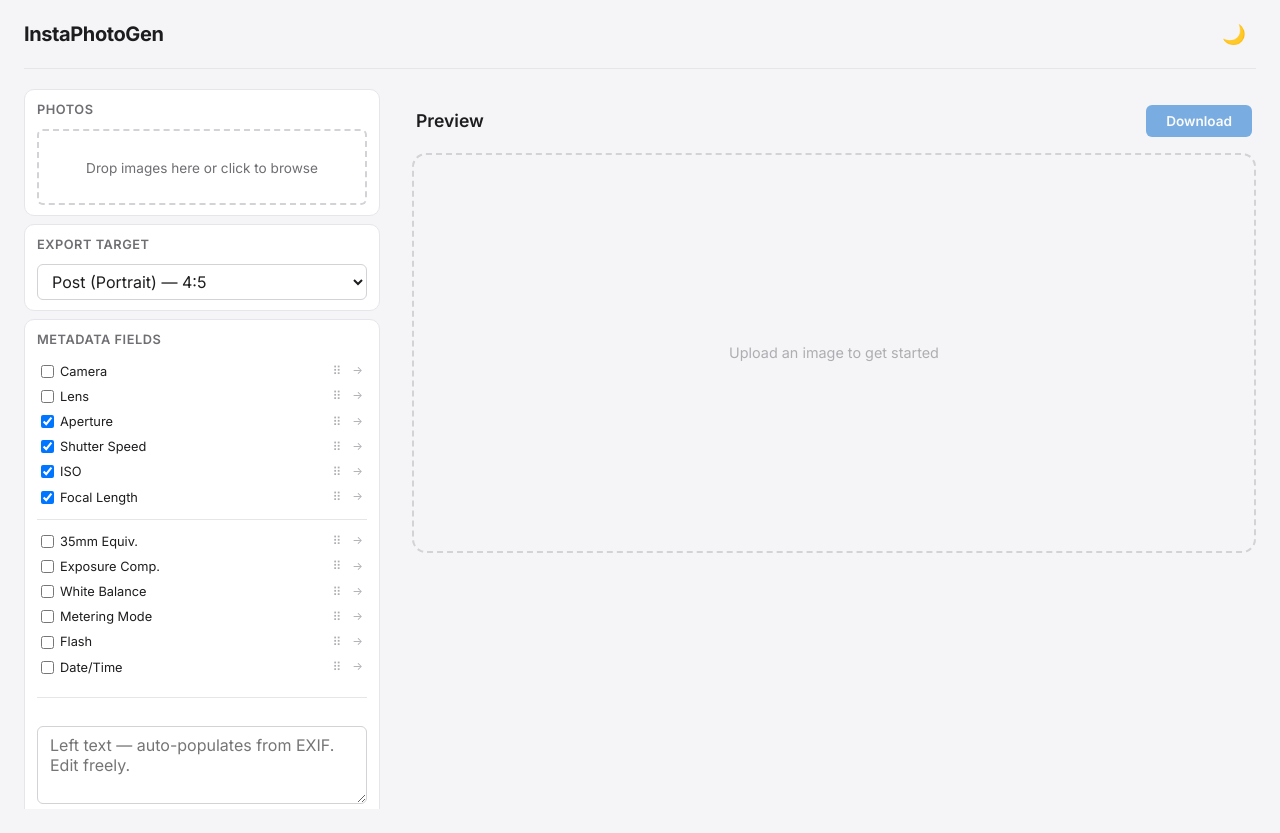
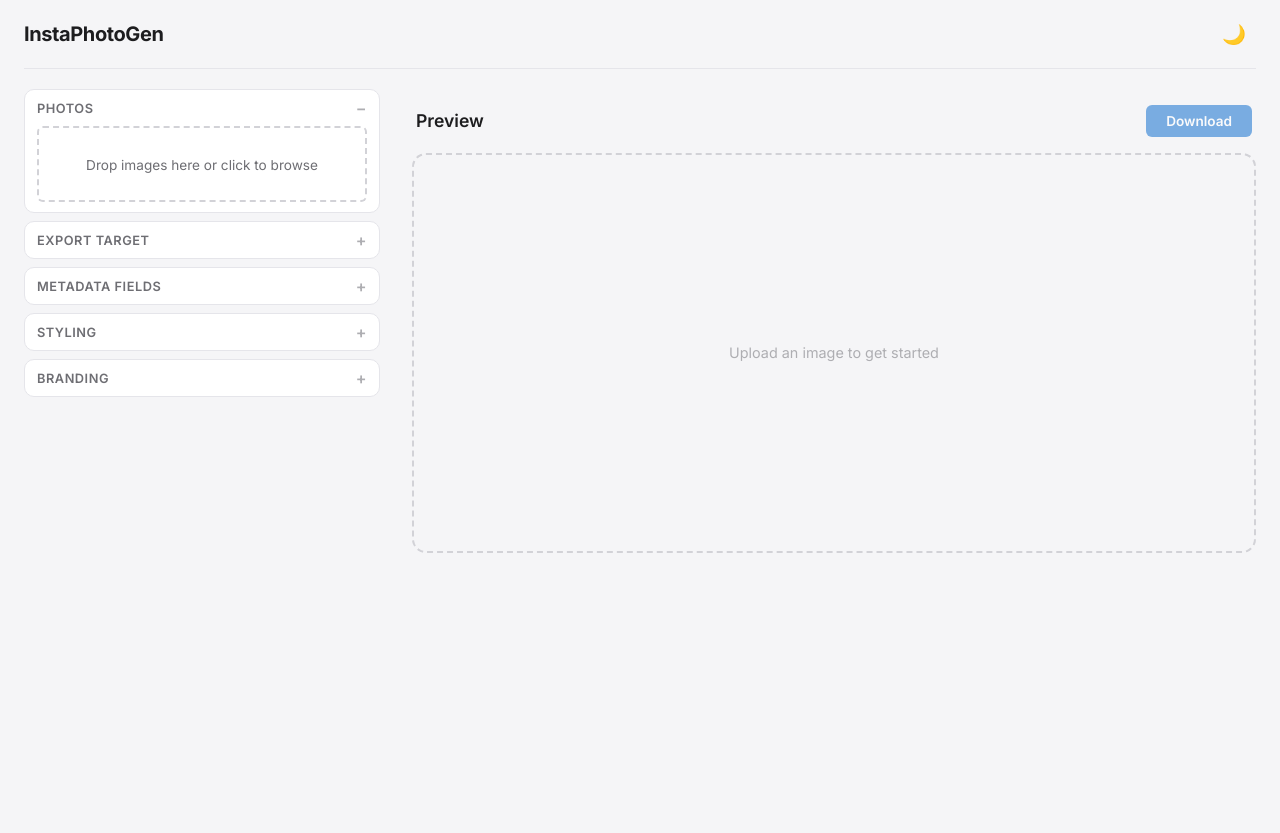
Before and after one commit to SeanDolan0/instaPhotoGenV2, a React (Vite) app: page / in a window 1280 px wide. After the commit the page ends 800 px from the top, so only its background shows below. Built offline with nearby package versions, Linux system fonts and the light colour scheme.

Commit message:
feat: implement collapsible sections in control panel and update component props for compact view

```diff
--- a/src/components/ControlPanel/BrandingPanel.tsx
+++ b/src/components/ControlPanel/BrandingPanel.tsx
@@ -1,22 +1,22 @@
 import { useSettings } from '../../contexts/SettingsContext'
 import styles from '../../styles/ControlPanel.module.css'
 
-export default function BrandingPanel() {
+export default function BrandingPanel({ compact }: { compact?: boolean }) {
   const { settings, settingsDispatch } = useSettings()
   const brand = settings.branding
 
   return (
-    <section className={styles.section}>
-      <h3 className={styles.sectionTitle}>
-        Branding
-        <label className={styles.toggleInline}>
+    <>
+      {!compact && <h3 className={styles.sectionTitle}>Branding</h3>}
+
+      <label className={styles.fieldRow}>
+        <span>Watermark</span>
         <input
           type="checkbox"
           checked={brand.enabled}
           onChange={() => settingsDispatch({ type: 'SET_BRANDING', payload: { enabled: !brand.enabled } })}
         />
       </label>
-      </h3>
 
       {brand.enabled && (
         <div className={styles.brandFields}>
@@ -40,6 +40,6 @@ export default function BrandingPanel() {
           </label>
         </div>
       )}
-    </section>
+    </>
   )
 }
--- a/src/components/ControlPanel/ControlPanel.tsx
+++ b/src/components/ControlPanel/ControlPanel.tsx
@@ -1,3 +1,4 @@
+import { useState, type ReactNode } from 'react'
 import UploadSection from './UploadSection'
 import ExportTargetSelect from './ExportTargetSelect'
 import MetadataPanel from './MetadataPanel'
@@ -6,14 +7,41 @@ import BrandingPanel from './BrandingPanel'
 import BatchExport from './BatchExport'
 import styles from '../../styles/ControlPanel.module.css'
 
+function Collapsible({ title, defaultOpen = false, children }: { title: string; defaultOpen?: boolean; children: ReactNode }) {
+  const [open, setOpen] = useState(defaultOpen)
+  return (
+    <div className={styles.section}>
+      <button
+        className={styles.collapseBtn}
+        onClick={() => setOpen(!open)}
+        aria-expanded={open}
+      >
+        <span>{title}</span>
+        <span className={styles.collapseIcon}>{open ? '−' : '+'}</span>
+      </button>
+      {open && children}
+    </div>
+  )
+}
+
 export default function ControlPanel() {
   return (
     <aside className={styles.panel}>
-      <UploadSection />
-      <ExportTargetSelect />
-      <MetadataPanel />
-      <StylingPanel />
-      <BrandingPanel />
+      <Collapsible title="Photos" defaultOpen>
+        <UploadSection compact />
+      </Collapsible>
+      <Collapsible title="Export Target">
+        <ExportTargetSelect compact />
+      </Collapsible>
+      <Collapsible title="Metadata Fields">
+        <MetadataPanel compact />
+      </Collapsible>
+      <Collapsible title="Styling">
+        <StylingPanel compact />
+      </Collapsible>
+      <Collapsible title="Branding">
+        <BrandingPanel compact />
+      </Collapsible>
       <BatchExport />
     </aside>
   )
--- a/src/components/ControlPanel/ExportTargetSelect.tsx
+++ b/src/components/ControlPanel/ExportTargetSelect.tsx
@@ -3,7 +3,7 @@ import { useSettings } from '../../contexts/SettingsContext'
 import { presetsGrouped } from '../../lib/targets'
 import styles from '../../styles/ControlPanel.module.css'
 
-export default function ExportTargetSelect() {
+export default function ExportTargetSelect({ compact }: { compact?: boolean }) {
   const { settings, settingsDispatch } = useSettings()
   const [custom, setCustom] = useState(
     settings.exportTarget.type === 'custom'
@@ -21,8 +21,8 @@ export default function ExportTargetSelect() {
   const isCustom = settings.exportTarget.type === 'custom'
 
   return (
-    <section className={styles.section}>
-      <h3 className={styles.sectionTitle}>Export Target</h3>
+    <>
+      {!compact && <h3 className={styles.sectionTitle}>Export Target</h3>}
       <select
         value={settings.exportTarget.type === 'preset' ? settings.exportTarget.key : '__custom__'}
         onChange={e => {
@@ -79,6 +79,5 @@ export default function ExportTargetSelect() {
           </span>
         </div>
       )}
-    </section>
-  )
+    </>)
 }
--- a/src/components/ControlPanel/MetadataPanel.tsx
+++ b/src/components/ControlPanel/MetadataPanel.tsx
@@ -29,7 +29,7 @@ function composeText(
   return lines.join('\n')
 }
 
-export default function MetadataPanel() {
+export default function MetadataPanel({ compact }: { compact?: boolean }) {
   const { settings, settingsDispatch, images, selectedImageIdx } = useSettings()
   const [dragIdx, setDragIdx] = useState<number | null>(null)
   const [overIdx, setOverIdx] = useState<number | null>(null)
@@ -72,6 +72,59 @@ export default function MetadataPanel() {
     setOverIdx(null)
   }
 
+  function handleMoveUp(idx: number) {
+    if (idx <= 0) return
+    const fields = [...settings.metadataFields]
+    const [moved] = fields.splice(idx, 1)
+    fields.splice(idx - 1, 0, moved)
+    settingsDispatch({ type: 'REORDER_METADATA_FIELDS', payload: fields })
+  }
+
+  function handleMoveDown(idx: number) {
+    if (idx >= settings.metadataFields.length - 1) return
+    const fields = [...settings.metadataFields]
+    const [moved] = fields.splice(idx, 1)
+    fields.splice(idx + 1, 0, moved)
+    settingsDispatch({ type: 'REORDER_METADATA_FIELDS', payload: fields })
+  }
+
+  // --- Touch drag (HTML5 drag doesn't work on touch) ---
+  const touchRef = useRef<{ startIdx: number } | null>(null)
+
+  function handleTouchStart(e: React.TouchEvent, idx: number) {
+    // Don't start drag on button/input taps
+    if ((e.target as HTMLElement).closest('button, input, label')) return
+    touchRef.current = { startIdx: idx }
+    setDragIdx(idx)
+  }
+
+  function handleTouchMove(e: React.TouchEvent) {
+    const t = touchRef.current
+    if (!t) return
+    e.preventDefault() // prevent page scroll while dragging
+
+    const touch = e.touches[0]
+    const el = document.elementFromPoint(touch.clientX, touch.clientY)
+    const item = el?.closest<HTMLElement>('[data-meta-idx]')
+    if (!item) return
+
+    const overIdx = Number(item.dataset.metaIdx)
+    if (isNaN(overIdx) || overIdx === t.startIdx) return
+
+    setOverIdx(overIdx)
+    const fields = [...settings.metadataFields]
+    const [moved] = fields.splice(t.startIdx, 1)
+    fields.splice(overIdx, 0, moved)
+    settingsDispatch({ type: 'REORDER_METADATA_FIELDS', payload: fields })
+    touchRef.current = { startIdx: overIdx }
+  }
+
+  function handleTouchEnd() {
+    touchRef.current = null
+    setDragIdx(null)
+    setOverIdx(null)
+  }
+
   function handleSideToggle(key: string) {
     const field = settings.metadataFields.find(f => f.key === key)
     if (!field) return
@@ -81,23 +134,20 @@ export default function MetadataPanel() {
     })
   }
 
-  return (
-    <section className={styles.section}>
-      <h3 className={styles.sectionTitle}>Metadata Fields</h3>
-      <div ref={listRef} className={styles.metaList}>
-        {settings.metadataFields
-          .filter(f => f.side === 'left')
-          .map(field => {
-            const idx = settings.metadataFields.indexOf(field)
+  function renderField(field: MetadataFieldConfig, idx: number, sideLabel: string) {
     return (
       <div
         key={field.key}
+        data-meta-idx={idx}
         className={`${styles.metaItem} ${dragIdx === idx ? styles.metaDragging : ''} ${overIdx === idx ? styles.metaOver : ''}`}
         draggable
         onDragStart={() => handleDragStart(idx)}
         onDragOver={e => handleDragOver(e, idx)}
         onDragEnd={handleDragEnd}
         onDragLeave={handleDragLeave}
+        onTouchStart={e => handleTouchStart(e, idx)}
+        onTouchMove={handleTouchMove}
+        onTouchEnd={handleTouchEnd}
       >
         {field.key.startsWith('__linebreak__') ? (
           <span className={styles.lineBreak} />
@@ -113,61 +163,49 @@ export default function MetadataPanel() {
           </label>
         )}
         {!field.key.startsWith('__linebreak__') && (
+          <>
+            <button
+              className={styles.reorderBtn}
+              onClick={() => handleMoveUp(idx)}
+              title="Move up"
+              aria-label="Move up"
+            >▲</button>
+            <button
+              className={styles.reorderBtn}
+              onClick={() => handleMoveDown(idx)}
+              title="Move down"
+              aria-label="Move down"
+            >▼</button>
             <button
               className={styles.sideBtn}
               onClick={() => handleSideToggle(field.key)}
-                    title="Move to right side"
+              title={`Move to ${sideLabel}`}
             >
-                    →
+              {sideLabel === 'right' ? '→' : '←'}
             </button>
+          </>
         )}
       </div>
     )
-          })}
+  }
+
+  return (
+    <>
+      {!compact && <h3 className={styles.sectionTitle}>Metadata Fields</h3>}
+      <span className={styles.sideLabel}>Left</span>
+      <div ref={listRef} className={styles.metaList}>
+        {settings.metadataFields
+          .filter(f => f.side === 'left')
+          .map(field => renderField(field, settings.metadataFields.indexOf(field), 'right'))}
       </div>
 
       <div className={styles.sectionDivider} />
 
+      <span className={styles.sideLabel}>Right</span>
       <div className={styles.metaList}>
         {settings.metadataFields
           .filter(f => f.side === 'right')
-          .map(field => {
-            const idx = settings.metadataFields.indexOf(field)
-            return (
-              <div
-                key={field.key}
-                className={`${styles.metaItem} ${dragIdx === idx ? styles.metaDragging : ''} ${overIdx === idx ? styles.metaOver : ''}`}
-                draggable
-                onDragStart={() => handleDragStart(idx)}
-                onDragOver={e => handleDragOver(e, idx)}
-                onDragEnd={handleDragEnd}
-                onDragLeave={handleDragLeave}
-              >
-                {field.key.startsWith('__linebreak__') ? (
-                  <span className={styles.lineBreak} />
-                ) : (
-                  <label className={styles.metaLabel}>
-                    <input
-                      type="checkbox"
-                      checked={field.enabled}
-                      onChange={() => settingsDispatch({ type: 'TOGGLE_METADATA_FIELD', payload: field.key })}
-                    />
-                    <span>{field.label}</span>
-                    <span className={styles.dragHandle}>⠿</span>
-                  </label>
-                )}
-                {!field.key.startsWith('__linebreak__') && (
-                  <button
-                    className={styles.sideBtn}
-                    onClick={() => handleSideToggle(field.key)}
-                    title="Move to left side"
-                  >
-                    ←
-                  </button>
-                )}
-              </div>
-            )
-          })}
+          .map(field => renderField(field, settings.metadataFields.indexOf(field), 'left'))}
       </div>
 
       <textarea
@@ -182,6 +220,6 @@ export default function MetadataPanel() {
         onChange={e => settingsDispatch({ type: 'SET_METADATA_TEXT_RIGHT', payload: e.target.value })}
         rows={3}
       />
-    </section>
+    </>
   )
 }
--- a/src/components/ControlPanel/StylingPanel.tsx
+++ b/src/components/ControlPanel/StylingPanel.tsx
@@ -3,12 +3,12 @@ import styles from '../../styles/ControlPanel.module.css'
 
 const FONTS = ['Inter', 'SF Pro', 'Roboto', 'Helvetica', 'Playfair Display', 'Source Serif 4']
 
-export default function StylingPanel() {
+export default function StylingPanel({ compact }: { compact?: boolean }) {
   const { settings, settingsDispatch } = useSettings()
 
   return (
-    <section className={styles.section}>
-      <h3 className={styles.sectionTitle}>Styling</h3>
+    <>
+      {!compact && <h3 className={styles.sectionTitle}>Styling</h3>}
 
       <label className={styles.fieldRow}>
         <span>Font</span>
@@ -85,6 +85,6 @@ export default function StylingPanel() {
         />
       </label>
 
-    </section>
+    </>
   )
 }
--- a/src/components/ControlPanel/UploadSection.tsx
+++ b/src/components/ControlPanel/UploadSection.tsx
@@ -4,7 +4,7 @@ import { useSettings } from '../../contexts/SettingsContext'
 import { loadImage, extractMetadata } from '../../lib/exif'
 import styles from '../../styles/ControlPanel.module.css'
 
-export default function UploadSection() {
+export default function UploadSection({ compact }: { compact?: boolean }) {
   const { addImages, images } = useSettings()
   const inputRef = useRef<HTMLInputElement>(null)
   const [dragging, setDragging] = useState(false)
@@ -44,8 +44,8 @@ export default function UploadSection() {
   function onDragLeave() { setDragging(false) }
 
   return (
-    <section className={styles.section}>
-      <h3 className={styles.sectionTitle}>Photos</h3>
+    <>
+      {!compact && <h3 className={styles.sectionTitle}>Photos</h3>}
       <div
         className={`${styles.dropZone} ${dragging ? styles.dropZoneActive : ''}`}
         onDrop={onDrop}
@@ -70,6 +70,6 @@ export default function UploadSection() {
             : 'Drop images here or click to browse'}
         </span>
       </div>
-    </section>
+    </>
   )
 }
--- a/src/styles/ControlPanel.module.css
+++ b/src/styles/ControlPanel.module.css
@@ -264,9 +264,78 @@
   cursor: not-allowed;
 }
 
+/* Collapsible Section */
+.collapseBtn {
+  display: flex;
+  align-items: center;
+  justify-content: space-between;
+  width: 100%;
+  padding: 0;
+  font-size: 0.8rem;
+  font-weight: 600;
+  text-transform: uppercase;
+  letter-spacing: 0.04em;
+  color: var(--text-secondary);
+  background: none;
+  border: none;
+  cursor: pointer;
+  -webkit-tap-highlight-color: transparent;
+}
+
+.collapseIcon {
+  font-size: 1rem;
+  line-height: 1;
+  color: var(--text-muted);
+}
+
+/* Reorder buttons */
+.reorderBtn {
+  font-size: 0.6rem;
+  padding: 2px 3px;
+  border: none;
+  border-radius: 3px;
+  background: transparent;
+  color: var(--text-muted);
+  cursor: pointer;
+  line-height: 1;
+  flex-shrink: 0;
+  transition: background 0.15s, color 0.15s;
+}
+
+.reorderBtn:hover {
+  background: var(--bg-hover);
+  color: var(--text-primary);
+}
+
 /* Responsive */
 @media (max-width: 1024px) {
   .panel {
     max-height: none;
   }
 }
+
+@media (max-width: 640px) {
+  .metaLabel {
+    font-size: 0.85rem;
+    padding: 6px 4px;
+  }
+
+  .metaLabel input[type='checkbox'] {
+    width: 18px;
+    height: 18px;
+  }
+
+  .sideBtn,
+  .reorderBtn {
+    padding: 4px 6px;
+    font-size: 0.8rem;
+  }
+
+  .dropZone {
+    padding: 20px 12px;
+  }
+
+  .section {
+    padding: 8px 10px;
+  }
+}
```
Also changed, not shown: src/styles/PreviewPane.module.css (+27 -0 lines), src/styles/global.css (+13 -0 lines). Lines whose indentation alone changed are shown as unchanged.
